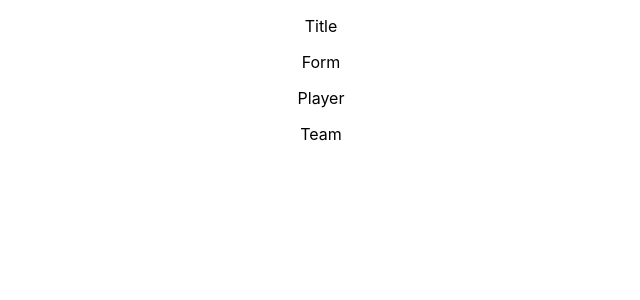
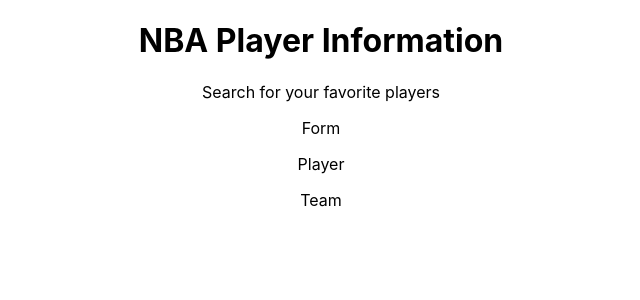
Before and after one commit to alexwang177/nba-player-info, a React (Create React App) app: page / in a window 1280 px wide. Shown: the top 300 px of the page, without its empty margins (319-959 px from the left). Built offline with nearby package versions, Linux system fonts and the light colour scheme.

Commit message:
Created nba title for app

```diff
--- a/src/Components/Title.js
+++ b/src/Components/Title.js
@@ -4,7 +4,10 @@
 
   render(){
     return (
-      <p>Title</p>
+      <div>
+        <h1>NBA Player Information</h1>
+        <p>Search for your favorite players</p>
+      </div>
     );
   }
 }
```
